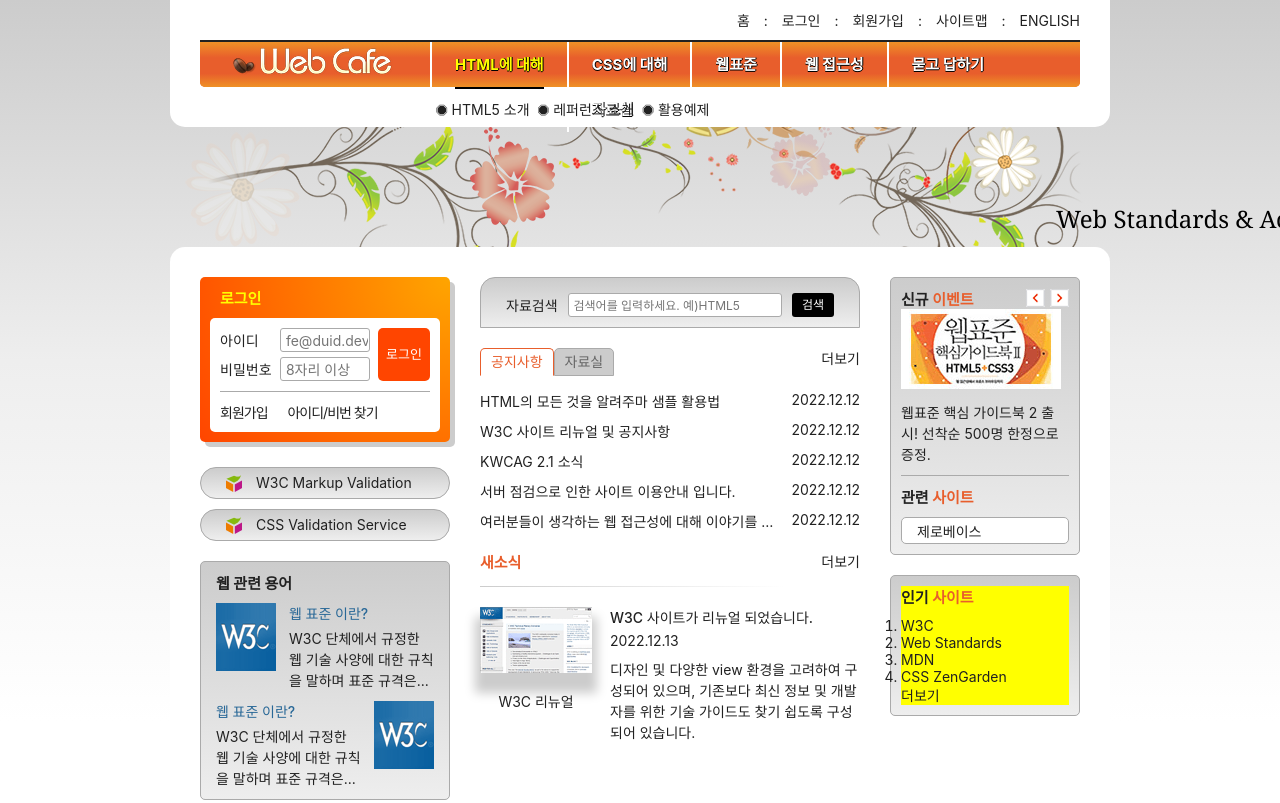
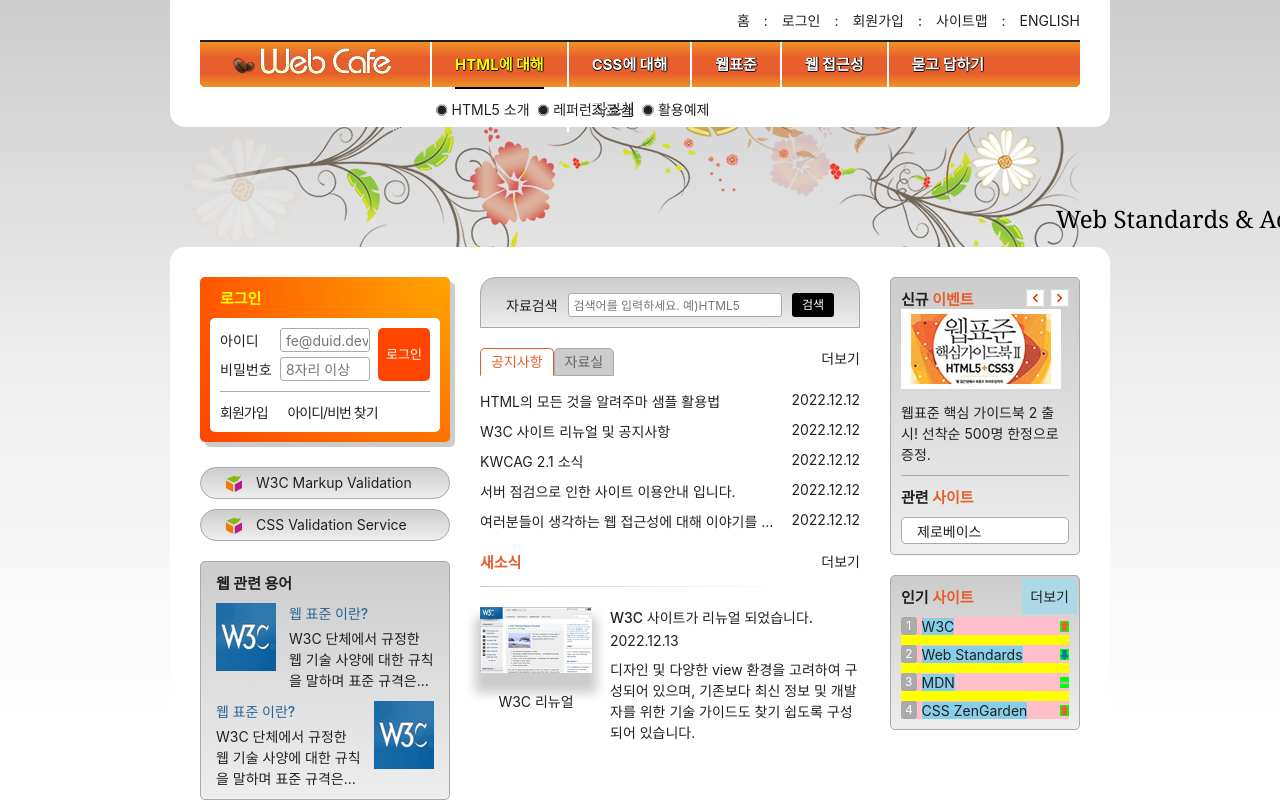
Before and after one commit to sorinworld/HTML5, a plain HTML site: page index.html in a window 1280 px wide. Shown: the top 803 px of the page. Drawn offline with Linux system fonts and the light colour scheme; some icons are missing; a web font is replaced by a local one.

Commit message:
인기사이트 레이아웃 플렉스로 구현

```diff
--- a/styles/style.css
+++ b/styles/style.css
@@ -841,32 +841,79 @@
 /* 인기사이트 */
 
 .favorite {
-  background-color: yellow;
   position: relative;
 }
 
-.favorite-site {
-  background-color: pink;
+/* list-style-type:none을 주면 숫자를 스크린 리더가 안읽어줌
+  overflow: hidden;는 읽어줌 */
+.favorite-list {
+  background-color: yellow;
+  list-style-type:none;
+  counter-reset: number 0;
 }
 
-.ranking {
-  background-color: lime;
-  font-size: 1.4rem;
+.favorite li {
+  margin-top: 10px;
 }
 
-.ranking li {
-  margin-top: 5px;
+.favorite-list li {
+  margin-top: 10px;
+  counter-increment: number;
+  background-color: pink;
   display: flex;
+  flex-flow: row nowrap;
+  align-items: center;
 }
 
-.number {
+.favorite-list li::before {
+  content: counter(number);
+  background-color: #aaa;
+  color: #fff;
+  font-size: 1.2rem;
+  margin-right: 5px;
+  border-radius: 3px;
   display: inline-block;
-  border: none;
-  background-color: #666;
-  width: 10px;
+  width: 1.3em;
+  text-align: center;
+  line-height: 1.5;
 }
 
-.ranking-more {
+.favorite-list a{
+  background-color: skyblue;
+}
+/* .no1::before {
+  content: "1";
+}
+.no2::before {
+  content: "2";
+}
+.no3::before {
+  content: "3";
+}
+.no4::before {
+  content: "4";
+} */
+
+.up, .stop, .down {
+  /* display: flex;
+  flex-flow: row nowrap; */
+  display: inline-block;
+  width: 9px;
+  height: 11px;
+  margin-left: auto;
+  background: lime url(./images/rank.png) no-repeat 100% 0;
+  /* align-items: center; */
+}
+
+.stop {
+  background-position: 0 48%;
+}
+
+.down {
+  background-position: 100% 100%;
+}
+
+.favorite-more {
   background-color: lightblue;
   position: absolute;
   top: -8px;
```
